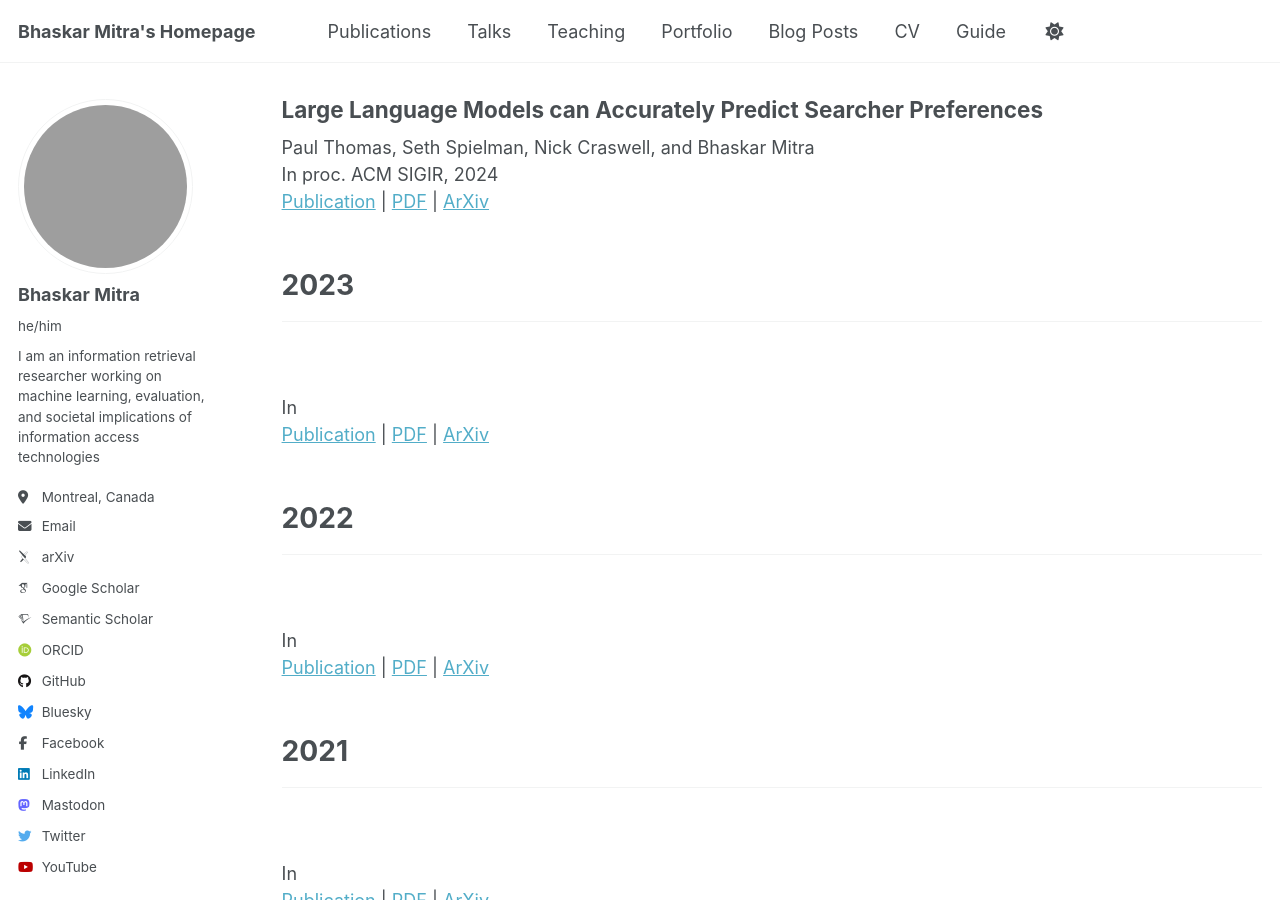
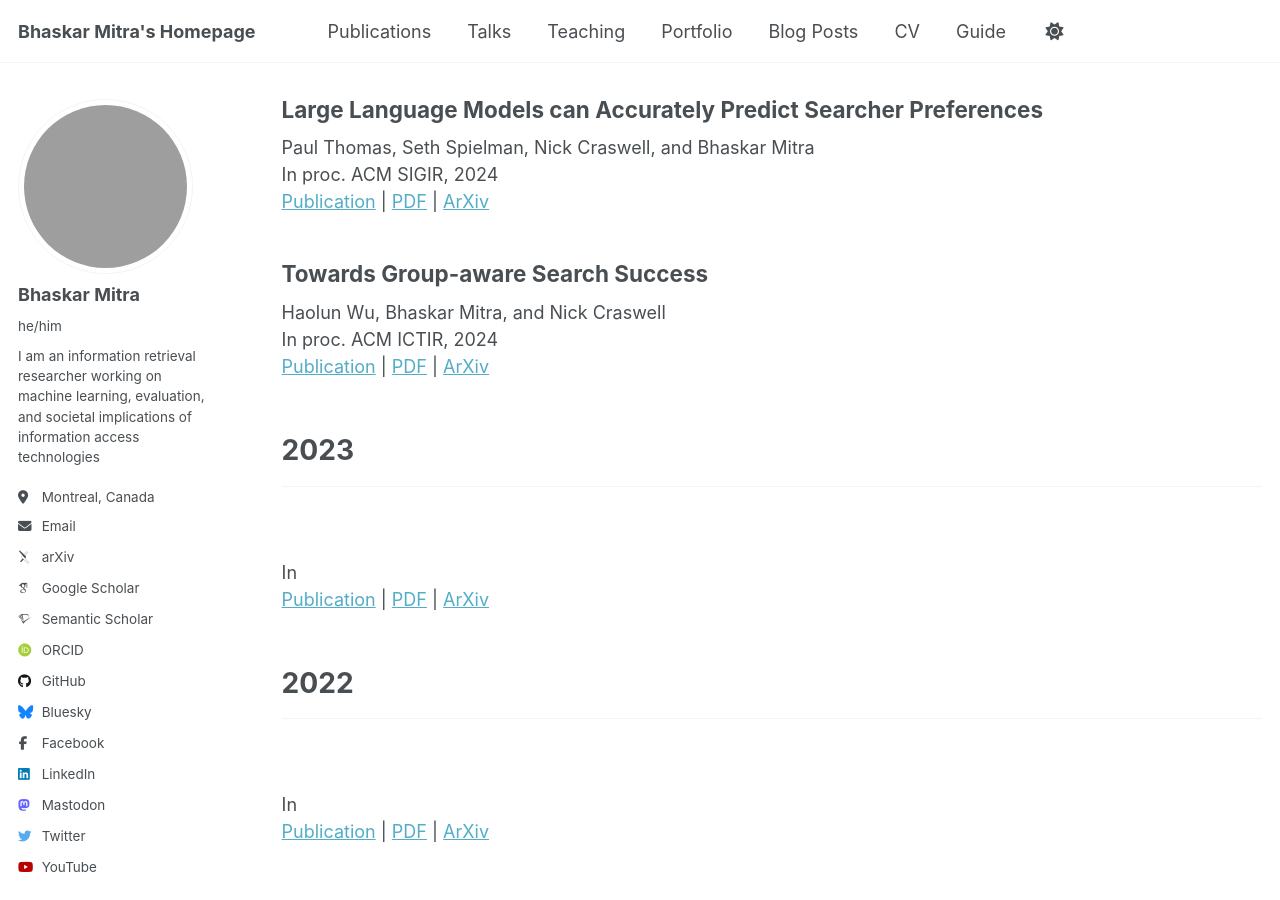
Before and after one commit to bhaskar-mitra/bhaskar-mitra.github.io, a Jekyll site: the page built from _pages/publications.html, in a window 1280 px wide and 900 px high, scrolled down 2765 px. Built offline with Jekyll 4.4.1, drawn with Linux system fonts in a browser that asks for light colours; some web fonts are replaced; grey boxes are pictures that could not be loaded.

Commit message:
Update publications.html

```diff
--- a/_pages/publications.html
+++ b/_pages/publications.html
@@ -110,6 +110,12 @@ author_profile: true
     Paul Thomas, Seth Spielman, Nick Craswell, and Bhaskar Mitra<br/>
     In proc. ACM SIGIR, 2024<br/>
     <a href="https://dl.acm.org/doi/10.1145/3626772.3657707">Publication</a> | <a href="../files/3626772.3657707.pdf">PDF</a> | <a href="https://arxiv.org/abs/2309.10621">ArXiv</a>
+  </article>
+  <article class="archive__item" itemscope itemtype="http://schema.org/CreativeWork">
+    <h2>Towards Group-aware Search Success</h2>
+    Haolun Wu, Bhaskar Mitra, and Nick Craswell<br/>
+    In proc. ACM ICTIR, 2024<br/>
+    <a href="https://dl.acm.org/doi/10.1145/3664190.3672526">Publication</a> | <a href="../files/3664190.3672526.pdf">PDF</a> | <a href="https://arxiv.org/abs/2404.17313">ArXiv</a>
   </article>
 </div>
 
```
